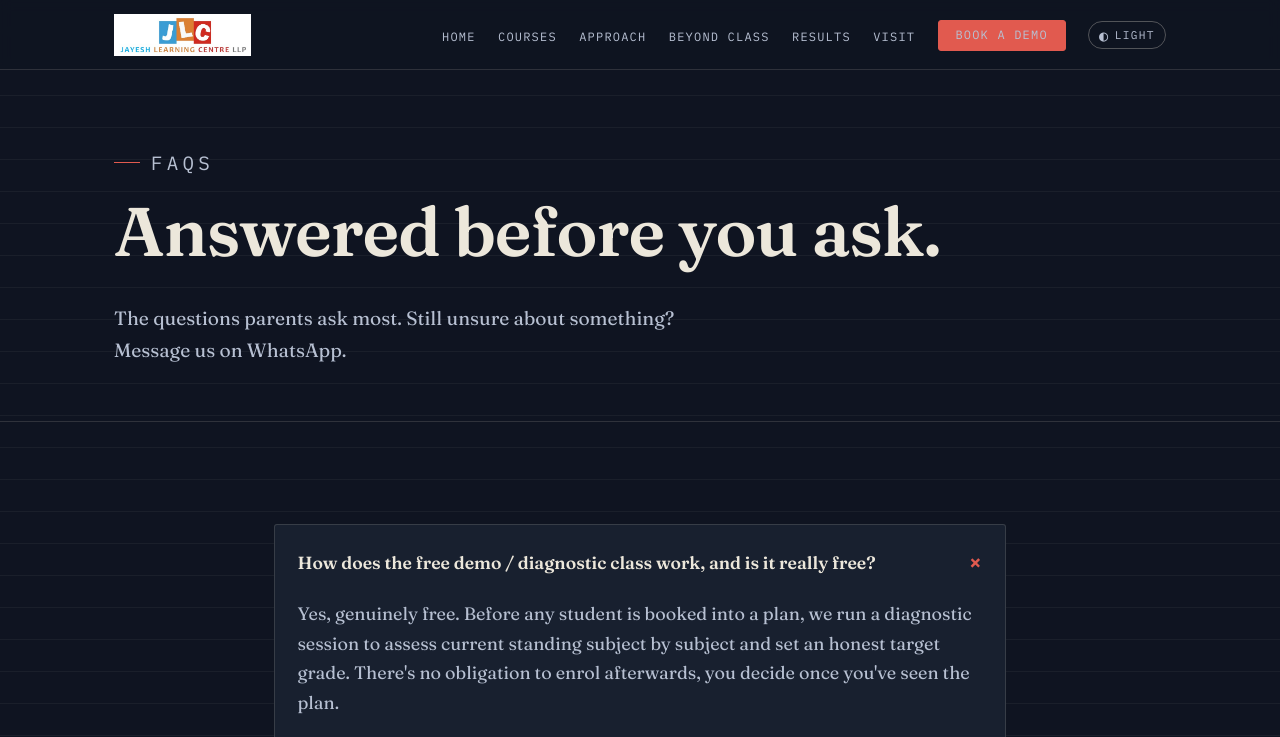
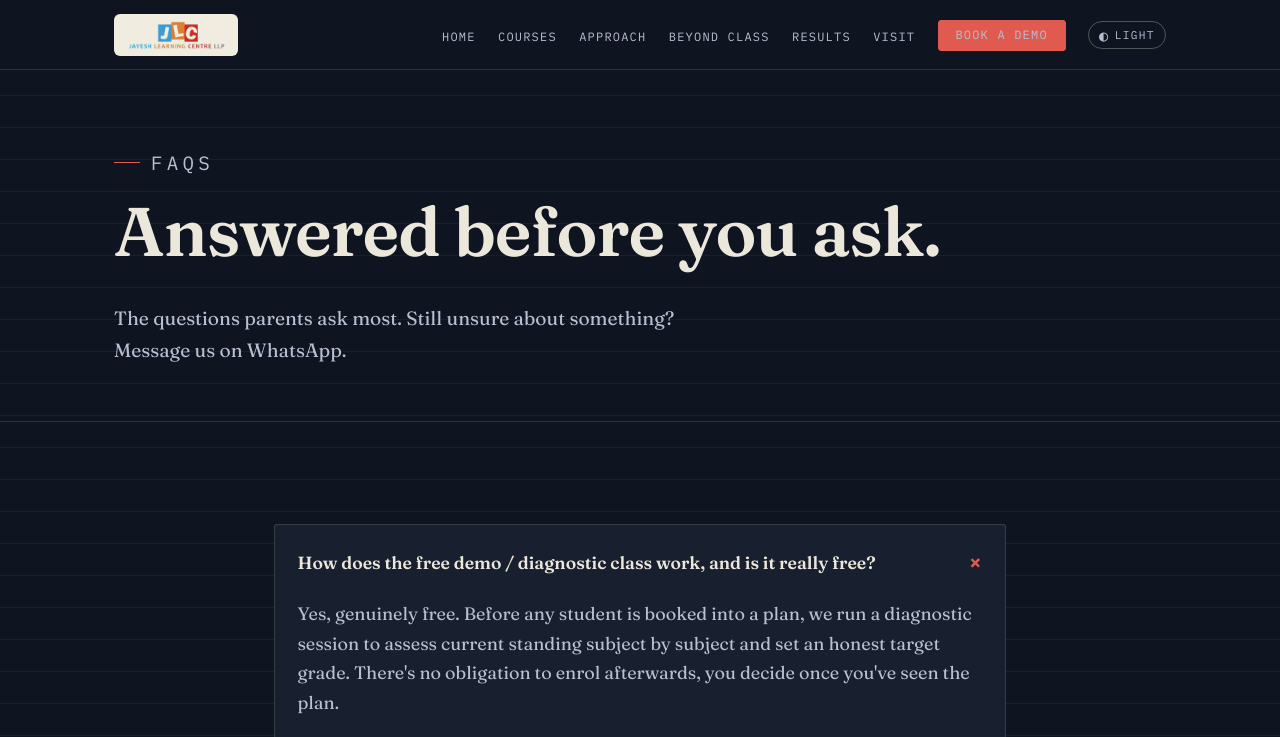
Before and after one commit to yakew7/Jayesh, a plain HTML site: page faqs.html in a window 1280 px wide. Both pictures are taken after a click on the button "Toggle light or dark theme". Shown: the top 737 px of the page. Drawn offline with Linux system fonts and the light colour scheme.

Commit message:
Use transparent JLC logo and favicon
- Swap header JLC logo and favicon to the background-removed transparent PNGs;
  delete the old jpegs and update the favicon type to image/png
- Drop the multiply blend on the header logo (no longer needed with transparency)
- Add a light chip behind the header logo in dark mode so its navy wordmark reads

Co-Authored-By: Claude Opus 4.8 (1M context) <noreply@anthropic.com>

```diff
--- a/assets/css/styles.css
+++ b/assets/css/styles.css
@@ -153,8 +153,8 @@ a { color: inherit; }
 }
 .brand__mark b { color: var(--red); }
 .brand__sub { font-family: var(--mono); font-size: 0.6rem; letter-spacing: 0.24em; text-transform: uppercase; color: var(--ink-faint); }
-/* JLC logo image in the header — multiply blend drops the white jpeg background onto the cream */
-.brand__logo { height: 42px; width: auto; display: block; mix-blend-mode: multiply; }
+/* JLC logo image in the header (transparent PNG, reads cleanly in both themes) */
+.brand__logo { height: 42px; width: auto; display: block; }
 @media (max-width: 600px) { .brand__logo { height: 34px; } }
 
 .nav__links { display: flex; align-items: center; gap: 1.4rem; list-style: none; margin: 0; padding: 0; }
@@ -581,8 +581,7 @@ a { color: inherit; }
 :root[data-theme="dark"] .section--ink .btn--ghost:hover { background: #ece7db; color: #131a28; }
 :root[data-theme="dark"] .site-footer { background: #0b1018; }
 :root[data-theme="dark"] .card:hover { background: #1d2537; }
-/* Header JLC logo is on white: multiply blend would erase it on dark, so switch off. */
-:root[data-theme="dark"] .brand__logo { mix-blend-mode: normal; }
-/* Club logos are transparent PNGs (navy/red blocks): give them a light chip on
-   dark surfaces so the navy blocks stay visible. */
+/* Transparent logos include navy/dark elements that would vanish on the dark
+   header/cards, so give them a light chip in dark mode. */
+:root[data-theme="dark"] .brand__logo { background: #f1ece0; padding: 5px 10px; border-radius: 6px; }
 :root[data-theme="dark"] .club-logo { background: #f1ece0; padding: 10px 12px; border-radius: 8px; }
--- a/faqs.html
+++ b/faqs.html
@@ -8,14 +8,14 @@
   <link rel="preconnect" href="https://fonts.googleapis.com" />
   <link rel="preconnect" href="https://fonts.gstatic.com" crossorigin />
   <link href="https://fonts.googleapis.com/css2?family=Fraunces:ital,opsz,wght@0,9..144,400;0,9..144,600;0,9..144,700;1,9..144,600&family=IBM+Plex+Mono:wght@400;500;600&display=swap" rel="stylesheet" />
-  <link rel="icon" type="image/jpeg" href="assets/img/jlc-mark.jpeg" />
+  <link rel="icon" type="image/png" href="assets/img/jlc-mark.png" />
   <script>(function(){try{var t=localStorage.getItem("theme");if(t!=="light"&&t!=="dark"){t=(window.matchMedia&&window.matchMedia("(prefers-color-scheme: dark)").matches)?"dark":"light";}document.documentElement.setAttribute("data-theme",t);}catch(e){}})();</script>
   <link rel="stylesheet" href="assets/css/styles.css" />
 </head>
 <body>
   <header class="site-header">
     <div class="wrap nav">
-      <a class="brand" href="index.html"><img class="brand__logo" src="assets/img/jlc-logo.jpeg" alt="Jayesh Learning Centre LLP" /></a>
+      <a class="brand" href="index.html"><img class="brand__logo" src="assets/img/jlc-logo.png" alt="Jayesh Learning Centre LLP" /></a>
       <button class="nav__toggle" aria-expanded="false" aria-controls="nav-links">Menu</button>
       <ul class="nav__links" id="nav-links">
         <li><a href="index.html">Home</a></li><li><a href="courses.html">Courses</a></li>
```
Also changed, not shown: approach.html (+2 -2 lines), contact.html (+2 -2 lines), courses.html (+2 -2 lines), enquire.html (+2 -2 lines), enrichment.html (+2 -2 lines), index.html (+2 -2 lines), results.html (+2 -2 lines), terms.html (+2 -2 lines), assets/img/jlc-logo.jpeg (deleted), assets/img/jlc-logo.png (added), assets/img/jlc-mark.jpeg (deleted), assets/img/jlc-mark.png (added).
